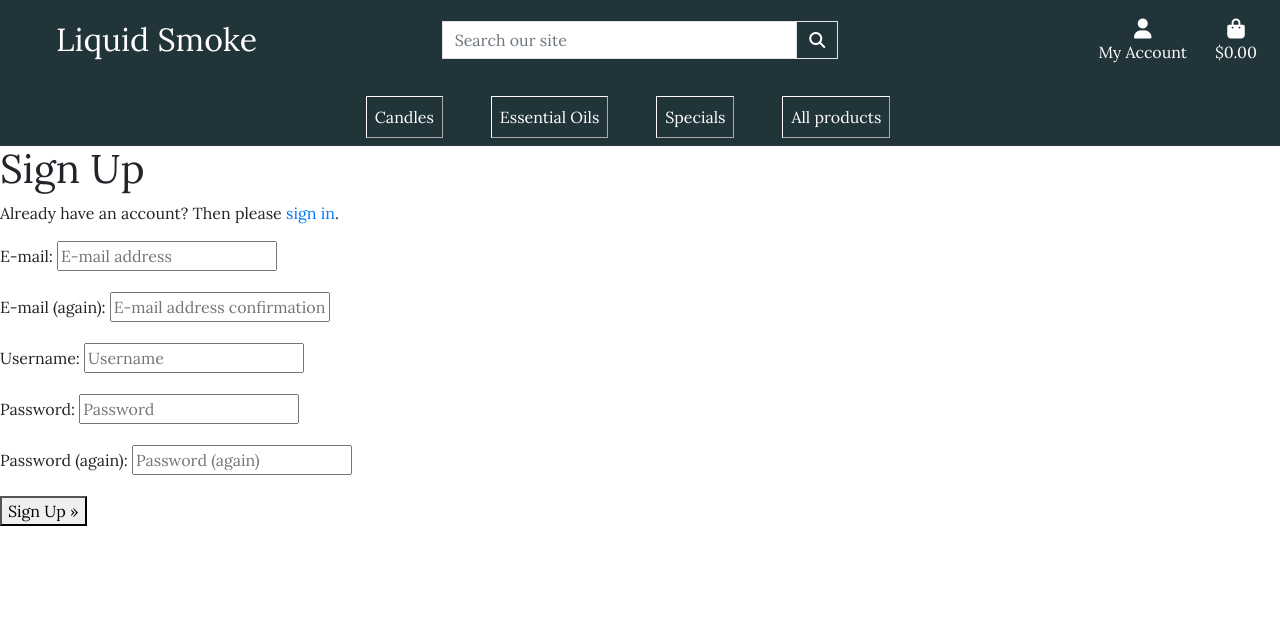
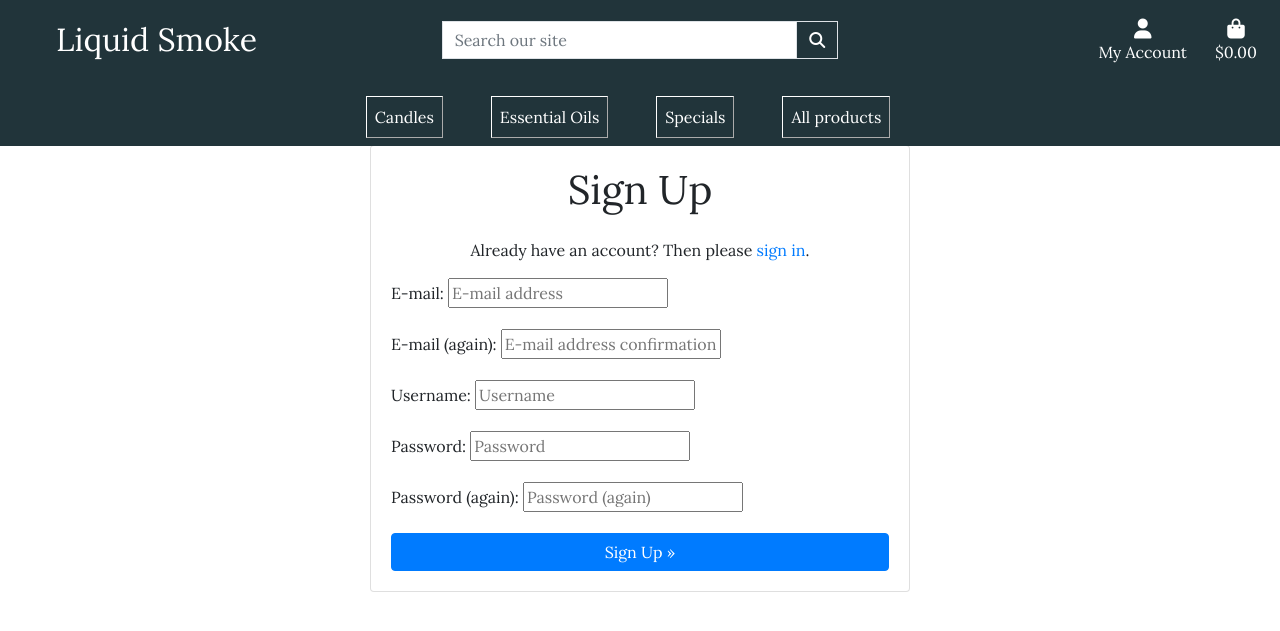
Before and after one commit to EddieStn/liquid-smoke, a Django app: page /accounts/signup/ in a window 1280 px wide. Shown: the top 631 px of the page. Run offline with Django 3.2, Linux system fonts and the light colour scheme; some libraries are stand-ins or nearby versions.

Commit message:
Make login/logout/signup pages prettier with bootstrap

```diff
--- a/templates/allauth/account/signup.html
+++ b/templates/allauth/account/signup.html
@@ -2,12 +2,19 @@
 
 {% load i18n %}
 
-{% block head_title %}{% trans "Signup" %}{% endblock %}
+{% block head_title %}{% trans "Sign Up" %}{% endblock %}
 
 {% block content %}
-<h1>{% trans "Sign Up" %}</h1>
 
-<p>{% blocktrans %}Already have an account? Then please <a href="{{ login_url }}">sign in</a>.{% endblocktrans %}</p>
+<div class="container">
+
+  <div class="row justify-content-center">
+    <div class="col-md-8 col-lg-6">
+      <div class="card">
+        <div class="card-body">
+          <h1 class="card-title text-center mb-4">{% trans "Sign Up" %}</h1>
+
+          <p class="text-center">{% blocktrans %}Already have an account? Then please <a href="{{ login_url }}">sign in</a>.{% endblocktrans %}</p>
 
           <form class="signup" id="signup_form" method="post" action="{% url 'account_signup' %}">
             {% csrf_token %}
@@ -15,7 +22,14 @@
             {% if redirect_field_value %}
             <input type="hidden" name="{{ redirect_field_name }}" value="{{ redirect_field_value }}" />
             {% endif %}
-  <button type="submit">{% trans "Sign Up" %} &raquo;</button>
+            <button class="btn btn-primary btn-block" type="submit">{% trans "Sign Up" %} &raquo;</button>
           </form>
 
+        </div>
+      </div>
+    </div>
+  </div>
+
+</div>
+
 {% endblock %}
```
Also changed, not shown: templates/allauth/account/login.html (+13 -4 lines), templates/allauth/account/logout.html (+12 -5 lines). Lines whose indentation alone changed are shown as unchanged.
